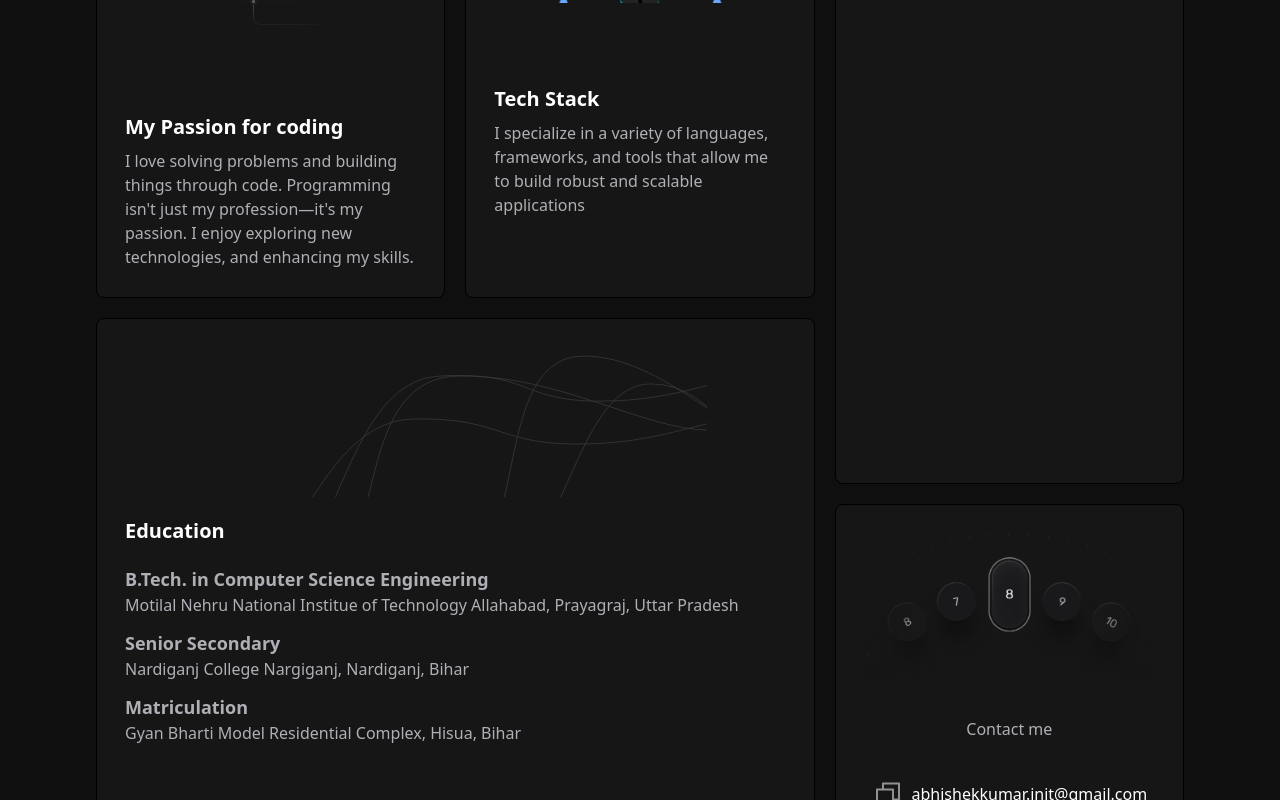
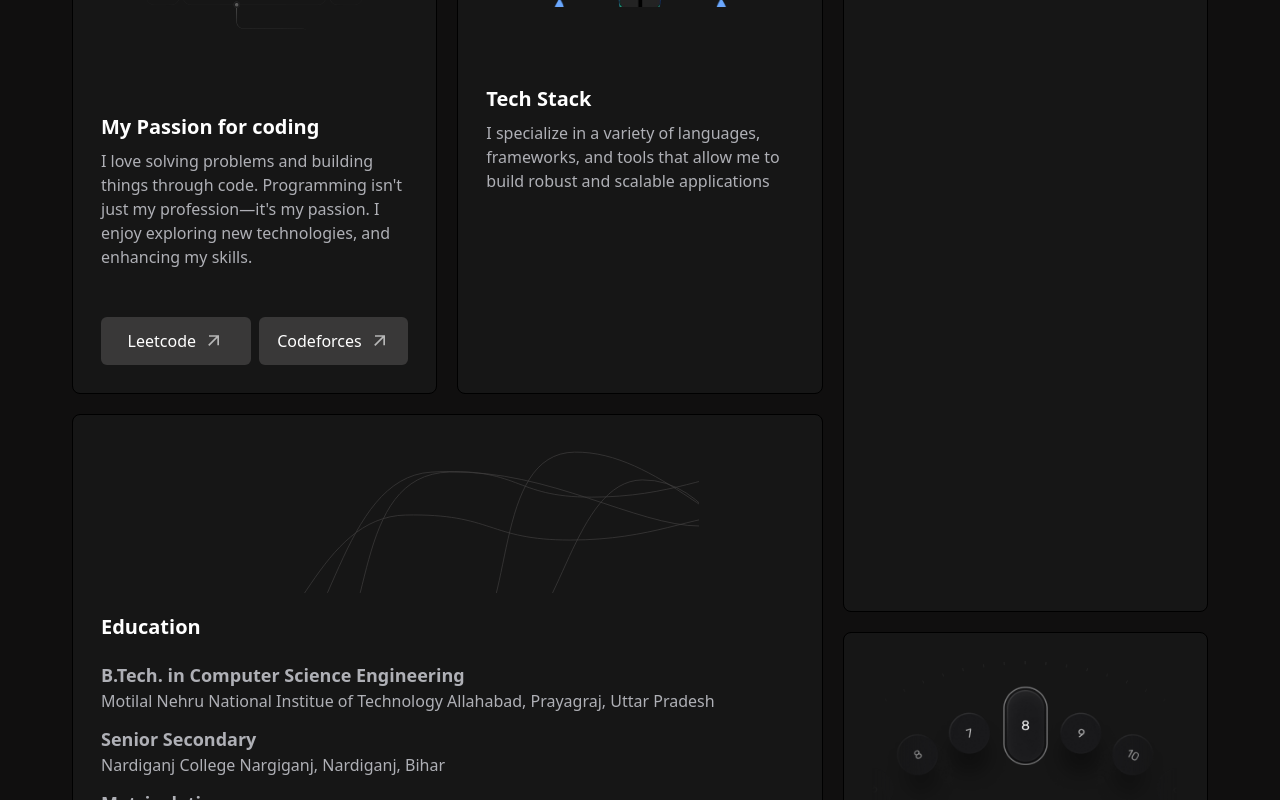
Before and after one commit to abhiishhekk/Portfolio-Web, a React (Vite) app: page / in a window 1280 px wide. Shown: the part 2000-2800 px from the top of the page. Built offline with nearby package versions, Linux system fonts and the light colour scheme; a web font is replaced by a local one.

Commit message:
added leetcode and codeforces links

```diff
--- a/src/components/About.jsx
+++ b/src/components/About.jsx
@@ -6,7 +6,7 @@ import grid3 from '../assets/grid3.png'
 import grid4 from '../assets/grid4.png'
 import tick from '../assets/tick.svg'
 import copy from '../assets/copy.svg'
-import Button from './Button';
+import Button from './Button'
 import CurveLine from '../assets/CurveLine.svg'
 import {motion} from 'motion/react'
 const About = () => {
@@ -23,7 +23,7 @@ const About = () => {
   };
 
   return (
-    <section className="[content-visibility:auto] [contain:layout_style] -scroll-mt-12 max-w-screen md:mr-[6rem] md:ml-[6rem] mr-[2rem] ml-[2rem] min-h-[150svh] flex items-center justify-centern py-[10rem]" id="about-me">
+    <section className="[content-visibility:auto] [contain:layout_style] -scroll-mt-12 max-w-screen md:mr-[4.5rem] md:ml-[4.5rem] mr-[2rem] ml-[2rem] min-h-[150svh] flex items-center justify-centern py-[10rem]" id="about-me">
       <div className="grid xl:grid-cols-3 xl:grid-rows-6 md:grid-cols-2 grid-cols-1 gap-5 ">
         <motion.div className="xl:col-span-1 xl:row-span-3"
 
@@ -41,6 +41,11 @@ const About = () => {
                 I love solving problems and building things through code. Programming isn&apos;t just my
                 profession—it&apos;s my passion. I enjoy exploring new technologies, and enhancing my skills.
               </p>
+              <div className='md:flex md:mt-2 md:gap-2'>
+                {/* <div className='dark:bg-[#393838] pr-2 pl-2 py-1.5 rounded-3xl'>Leetcode</div> */}
+                <Button name="Leetcode" containerClass="w-full md:mt-10 mt-5 rounded-md" link="https://leetcode.com/u/abhiishhek_k/"/>
+                <Button name="Codeforces" containerClass="w-full md:mt-10 mt-5 rounded-md" link="https://codeforces.com/profile/abhiishhek_k"/>
+              </div>
             </div>
           </div>
         </motion.div>
@@ -52,7 +57,7 @@ const About = () => {
                 viewport={{ once: false, amount: 0.3 }}
         >
           <div className="grid-container w-full h-full border border-black-300 dark:bg-[#161616] rounded-lg sm:p-7 p-4 flex flex-col gap-5">
-            <img src={grid2} alt="grid-2" className="w-full sm:h-[276px] h-fit object-contain" />
+            <img src={grid2} alt="grid-2" className="w-full sm:h-[276px] h-fit object-contain"/>
 
             <div>
               <p className="grid-headtext text-xl font-semibold mb-2 text-white font-generalsans">Tech Stack</p>
@@ -88,7 +93,7 @@ const About = () => {
               <div>
                 <p className="grid-headtext text-xl font-semibold mb-2 text-white font-generalsans">I’m very flexible with time zone communications & locations</p>
                 <p className="grid-subtext text-[#afb0b6] text-base font-generalsans">I&apos;m based in Bihar, India and open to remote work worldwide.</p>
-                <Button name="Contact Me" isBeam containerClass="w-full mt-10" />
+                <Button name="Contact Me" isBeam containerClass="w-full mt-10 rounded-md" />
               </div>
             </a>
           </div>
--- a/src/components/Button.jsx
+++ b/src/components/Button.jsx
@@ -1,6 +1,20 @@
-const Button = ({ name, isBeam = false, containerClass }) => {
-  return (
-    <button className={`flex gap-4 items-center justify-center cursor-pointer p-3 rounded-md dark:bg-[#393838] transition-all active:scale-95 dark:text-white mx-auto ${containerClass}`}>
+const Button = ({ name, isBeam = false, containerClass, link}) => {
+  if(link){
+    return (
+    <a
+      href={link}
+      target="_blank"
+      rel="noopener noreferrer"
+     className={`flex gap-2 items-center justify-center cursor-pointer p-3 dark:bg-[#393838] transition-all active:scale-95 dark:text-white mx-auto ${containerClass}`}>
+
+      {name}
+      <svg xmlns="http://www.w3.org/2000/svg" height="20px" viewBox="0 -960 960 960" width="20px" fill="#B7B7B7"><path d="m256-240-56-56 384-384H240v-80h480v480h-80v-344L256-240Z"/></svg>
+    </a>
+    );
+  }
+  else{
+    return (
+    <button className={`flex gap-4 items-center justify-center cursor-pointer p-3 dark:bg-[#393838] transition-all active:scale-95 dark:text-white mx-auto ${containerClass}`}>
       {isBeam && (
         <span className="relative flex h-3 w-3">
           <span className="btn-ping animate-ping absolute inline-flex h-full w-full rounded-full bg-green-400 opacity-75"></span>
@@ -10,6 +24,7 @@ const Button = ({ name, isBeam = false, containerClass }) => {
       {name}
     </button>
   );
+  }
 };
 
 export default Button;
```
